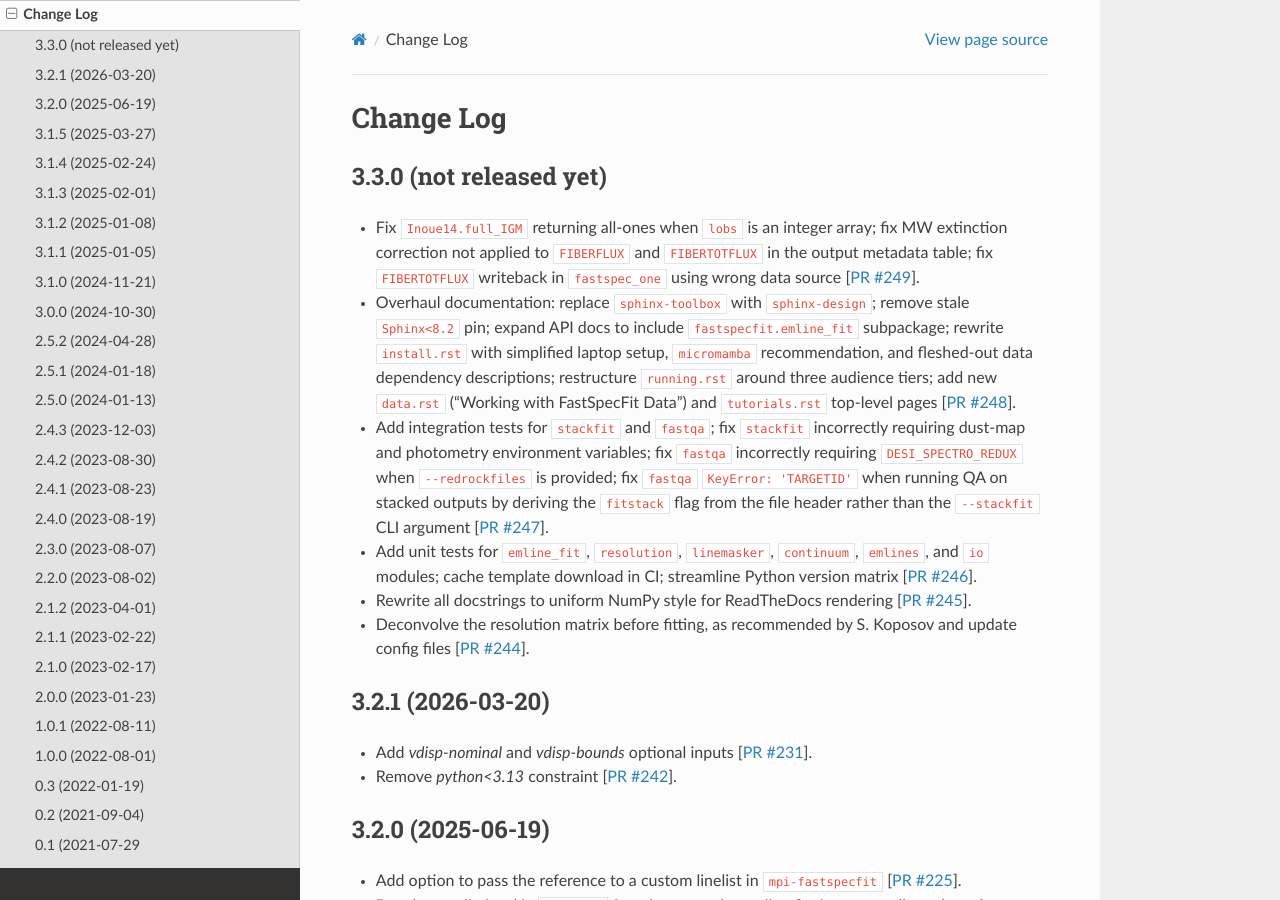
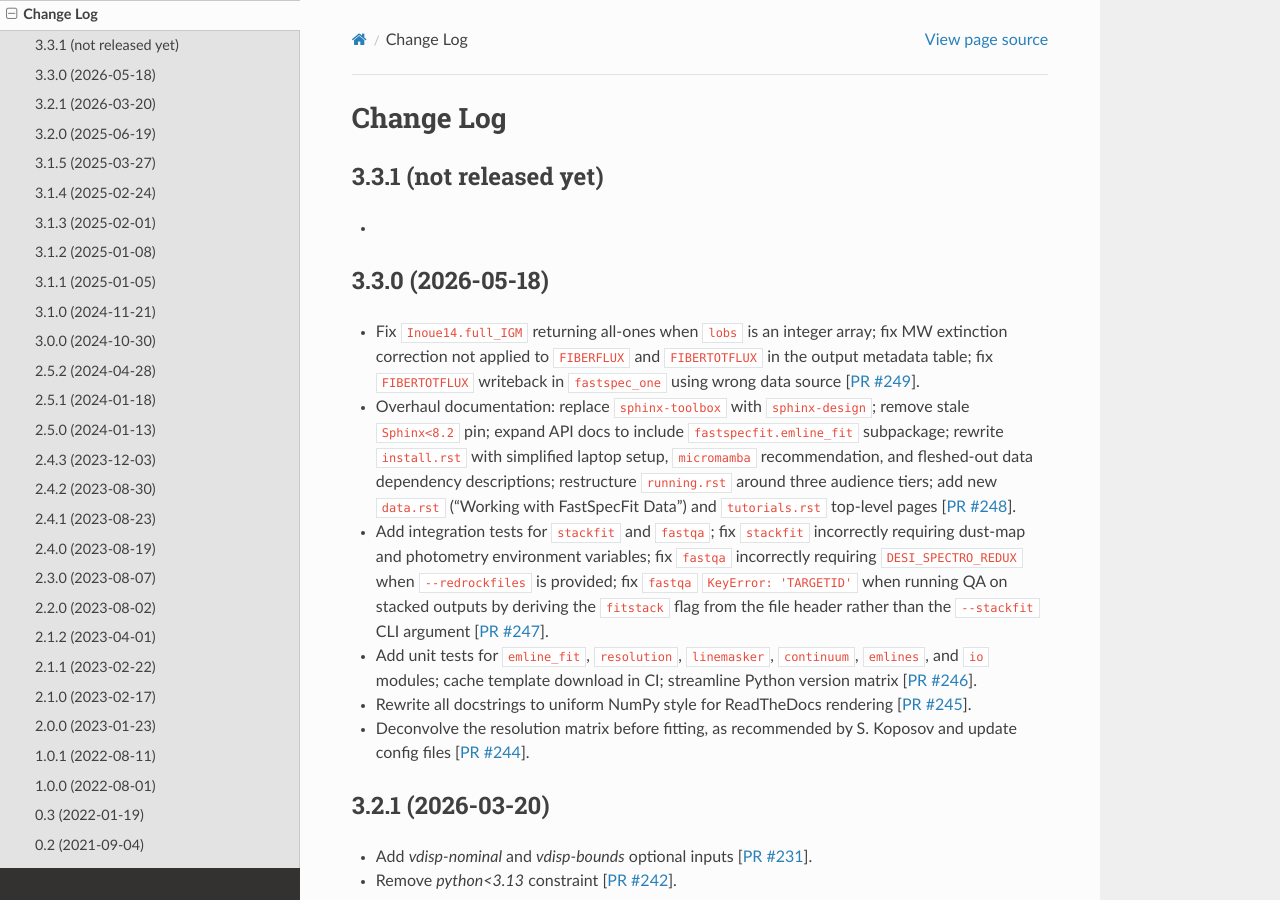
Before and after one commit to desihub/fastspecfit, a Sphinx documentation site: the page built from doc/changes.rst, in a window 1280 px wide and 900 px high. Built offline with Sphinx 7.4.7 and the Read the Docs theme 3.1.0, drawn with Linux system fonts in a browser that asks for light colours; the version number could not be read and is left out.

Commit message:
update change log

```diff
--- a/README.rst
+++ b/README.rst
@@ -48,7 +48,7 @@ U.S. Department of Energy, Office of Science, Office of High Energy Physics
 under Award Number DE-SC0020086.
 
 | John Moustakas
-| Siena College
+| Siena University
 
 .. _`DESI`: https://desi.lbl.gov
 .. _`FastSpecFit`: https://github.com/desihub/fastspecfit
--- a/doc/changes.rst
+++ b/doc/changes.rst
@@ -2,8 +2,13 @@
 Change Log
 ==========
 
-3.3.0 (not released yet)
+3.3.1 (not released yet)
 ------------------------
+
+*
+
+3.3.0 (2026-05-18)
+------------------
 
 * Fix ``Inoue14.full_IGM`` returning all-ones when ``lobs`` is an integer
   array; fix MW extinction correction not applied to ``FIBERFLUX`` and
```
